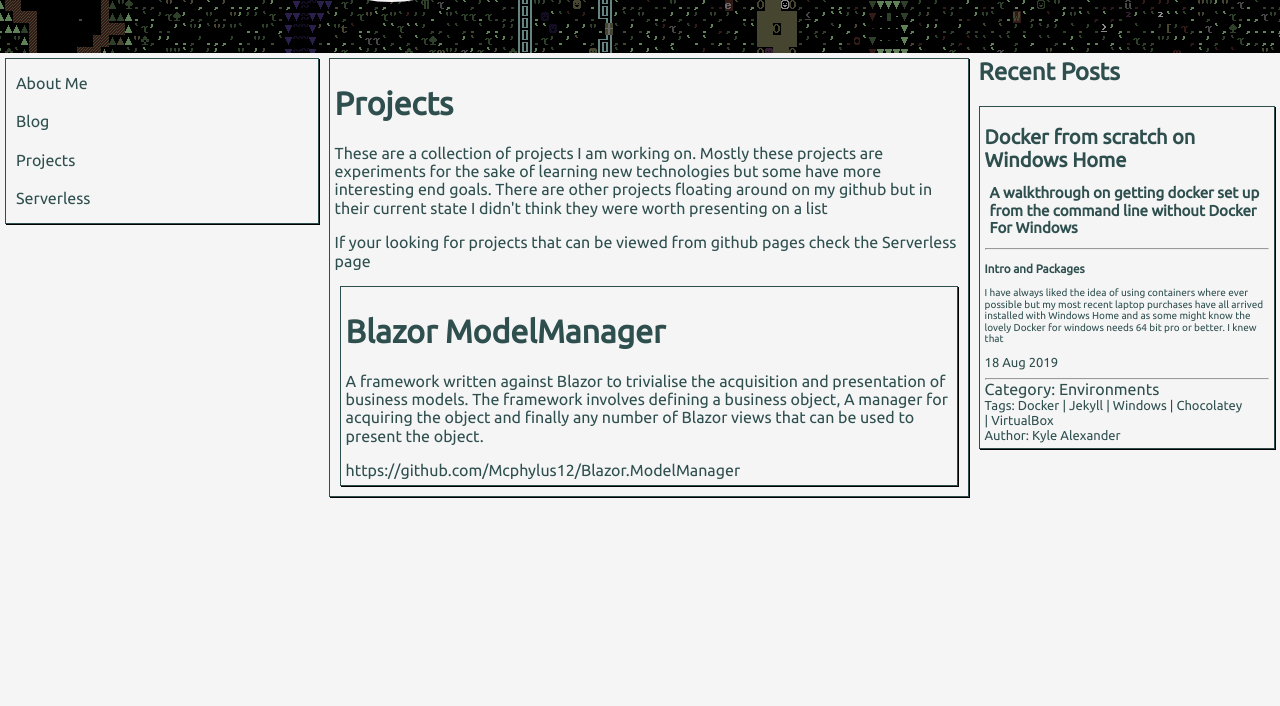
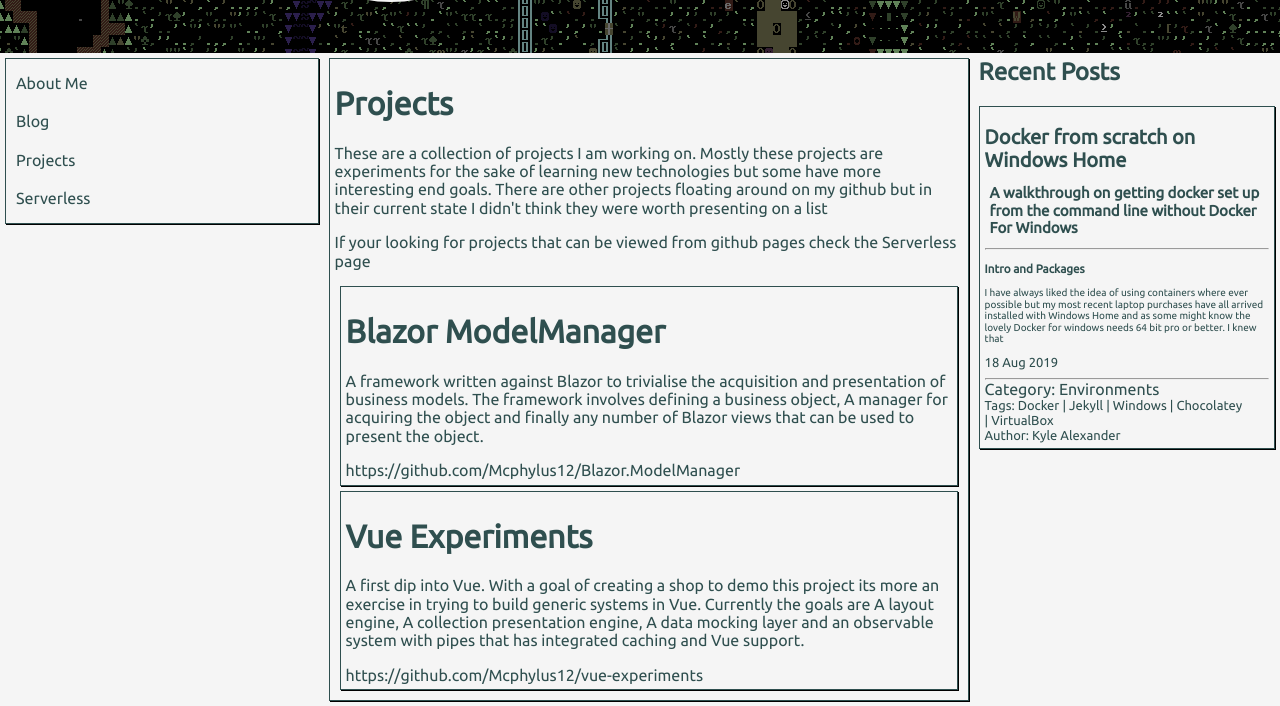
Before and after one commit to Mcphylus12/mcphylus12.github.io, a Jekyll site: the page built from projects.html, in a window 1280 px wide, cut to the strip 307-1013 px from the top of the page. Built offline with Jekyll 4.4.1, drawn with Linux system fonts in a browser that asks for light colours; before the commit the page ends 900 px from its top, so only the background shows below that.

Commit message:
added Vue project

```diff
--- a/_data/projects.yml
+++ b/_data/projects.yml
@@ -1,3 +1,6 @@
 - title: Blazor ModelManager
   description: A framework written against Blazor to trivialise the acquisition and presentation of business models. The framework involves defining a business object, A manager for acquiring the object and finally any number of Blazor views that can be used to present the object.
   githubUrl: https://github.com/Mcphylus12/Blazor.ModelManager
+- title: Vue Experiments
+  description: A first dip into Vue. With a goal of creating a shop to demo this project its more an exercise in trying to build generic systems in Vue. Currently the goals are A layout engine, A collection presentation engine, A data mocking layer and an observable system with pipes that has integrated caching and Vue support.
+  githubUrl: https://github.com/Mcphylus12/vue-experiments
```
